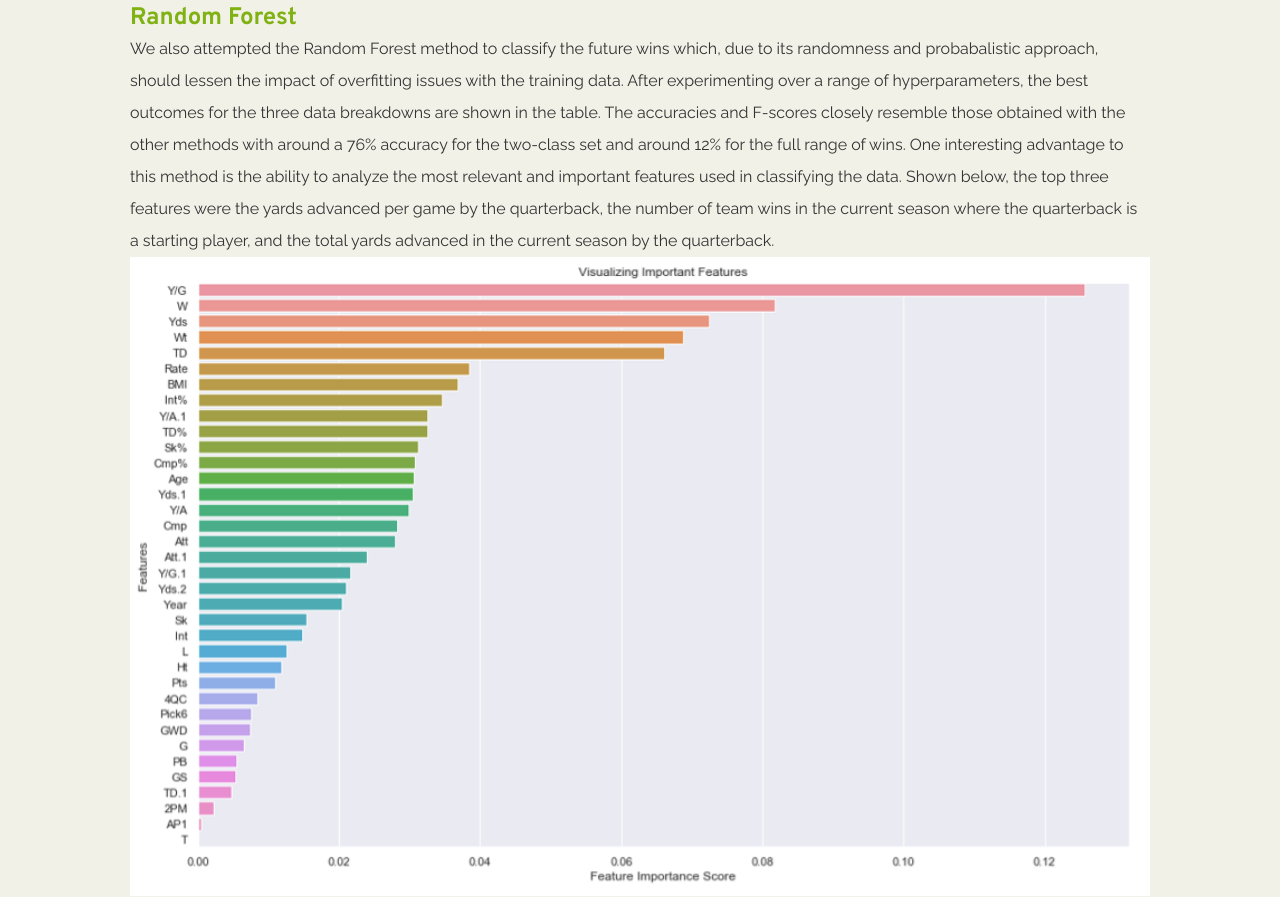
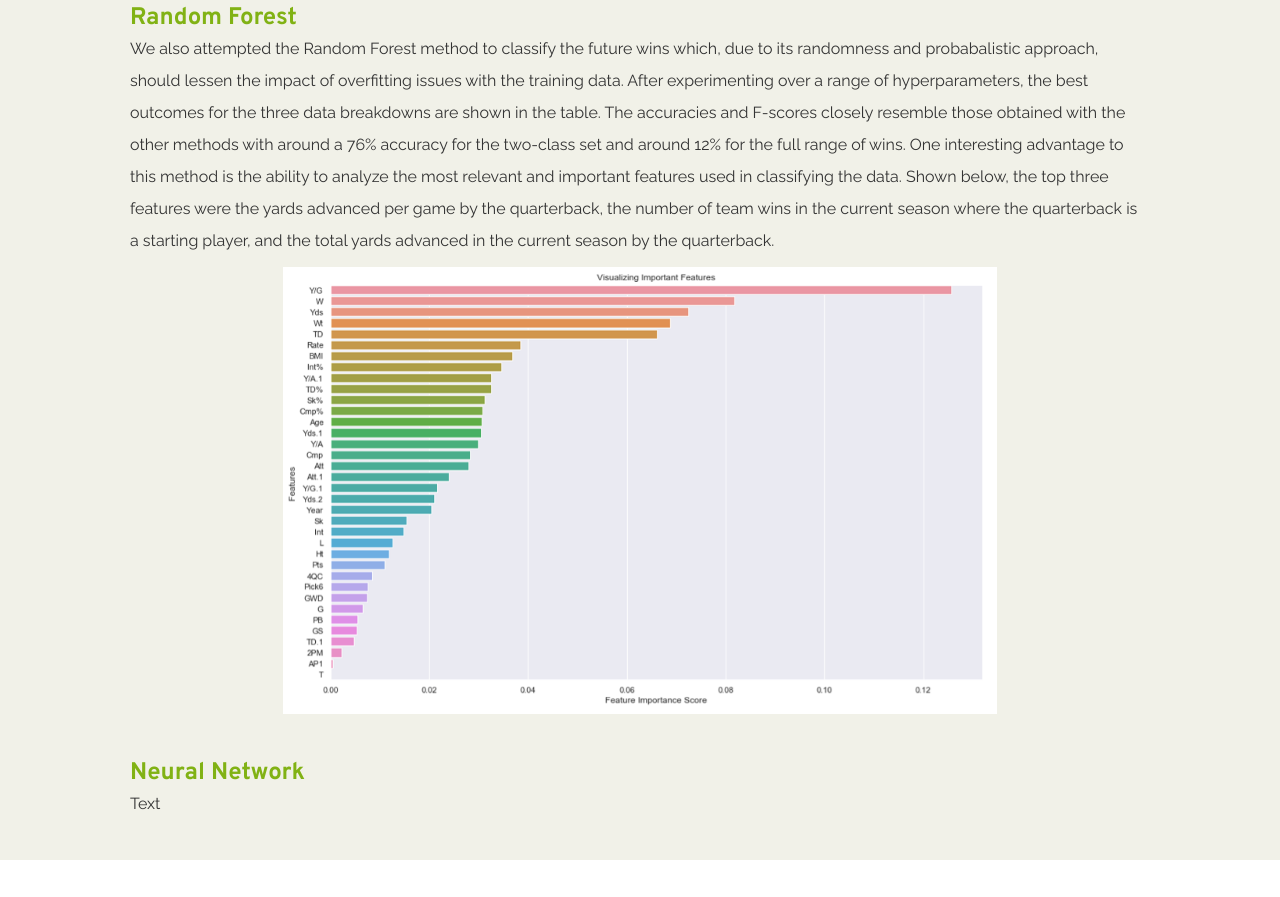
Before and after one commit to svestergaard/CS4641_Project, a plain HTML site: page index.html in a window 1280 px wide. Shown: the part 8375-9272 px from the top of the page. Drawn offline with Linux system fonts and the light colour scheme; a script that the page names is missing.

Commit message:
Update styles.css

```diff
--- a/pages/styles.css
+++ b/pages/styles.css
@@ -146,6 +146,11 @@ img.center_wide {
   margin: 10px 10%;
 }
 
+img.center-mid {
+  width: 70%;
+  margin: 10px 15%;
+}
+
 img.half {
   width: 30%;
   margin: 20px 10%;
```
